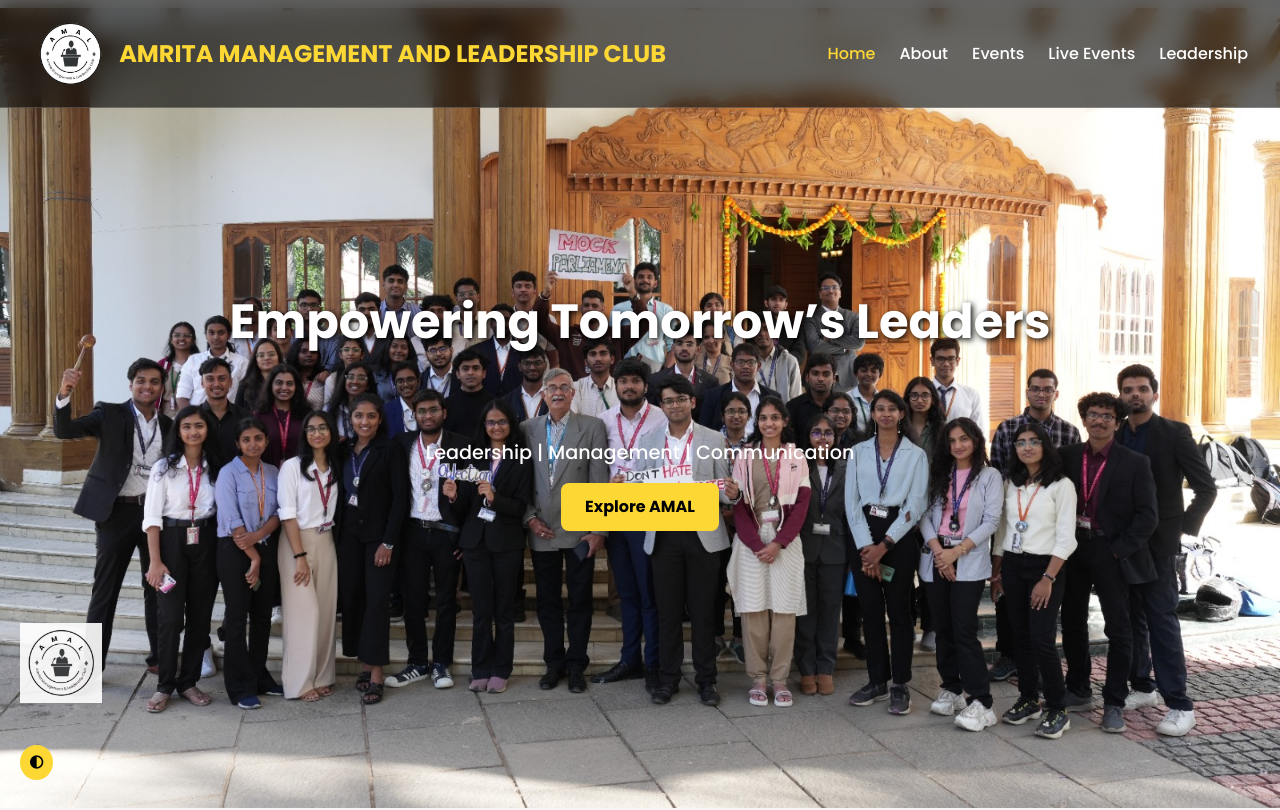
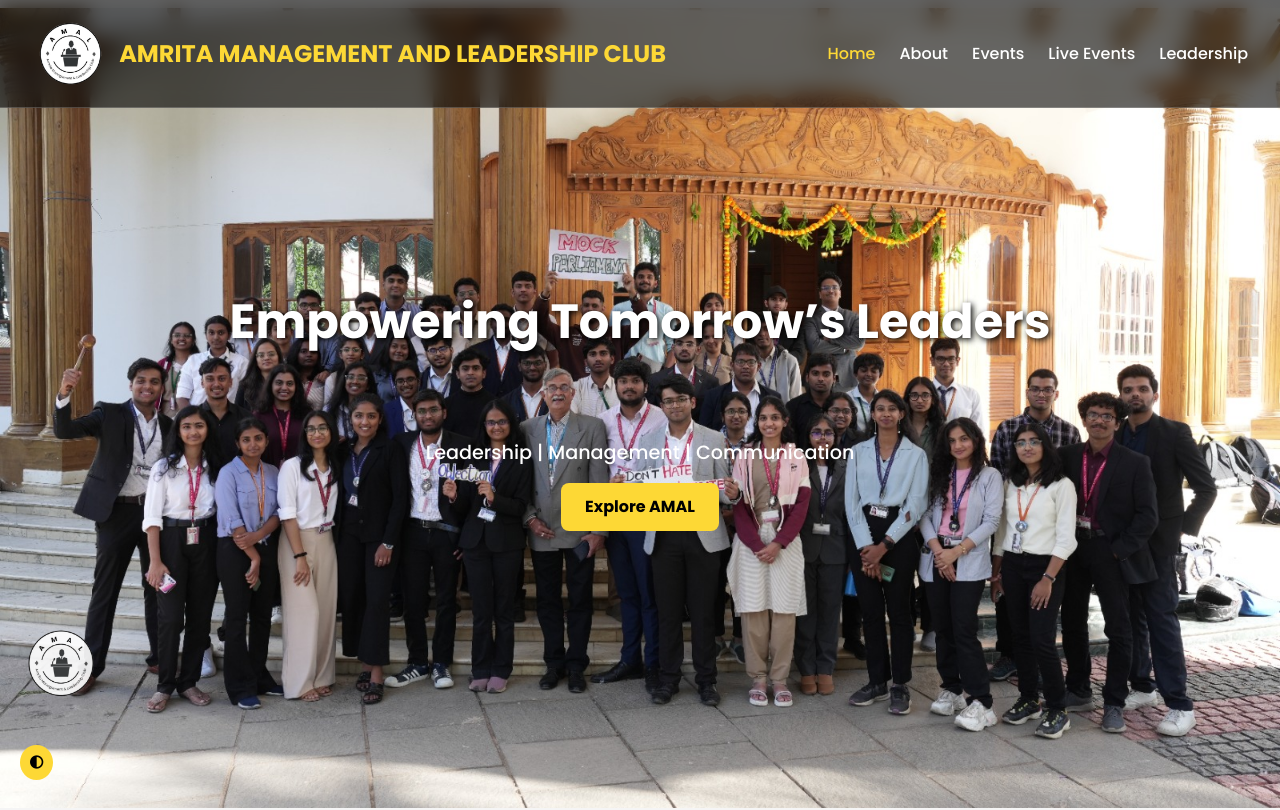
Before and after one commit to AMAL-Club/AMAL-website, a plain HTML site: page index.html in a window 1280 px wide. Shown: the top 810 px of the page. Drawn offline with nearby package versions, Linux system fonts and the light colour scheme.

Commit message:
index.html

```diff
--- a/index.html
+++ b/index.html
@@ -339,7 +339,7 @@
     </section>
 
     <div class="bottom-logo">
-      <img src="02.jpg" alt="Bottom Left Logo">
+      <img src="02.png" alt="Bottom Left Logo">
     </div>
 
     <footer>
```
